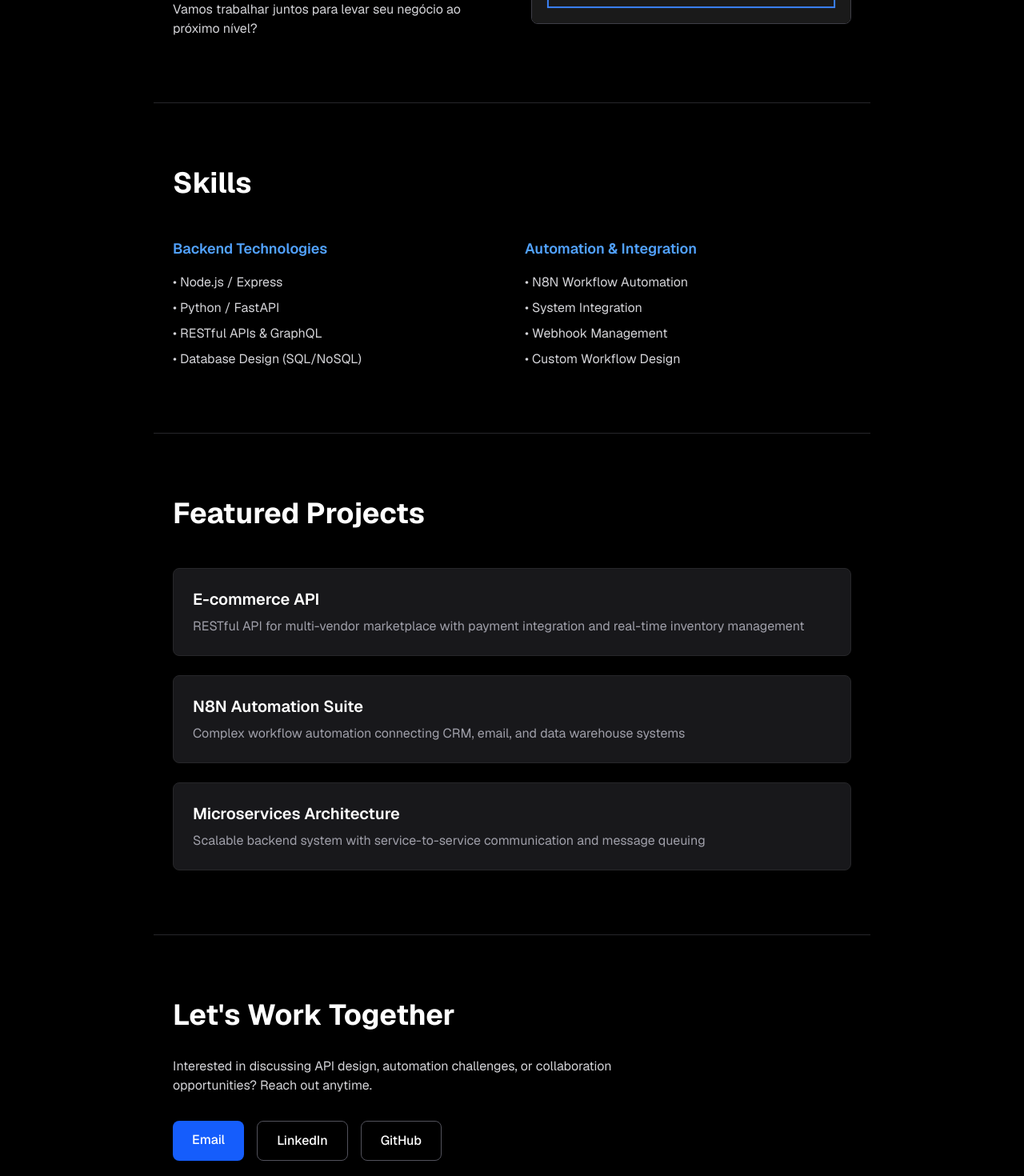
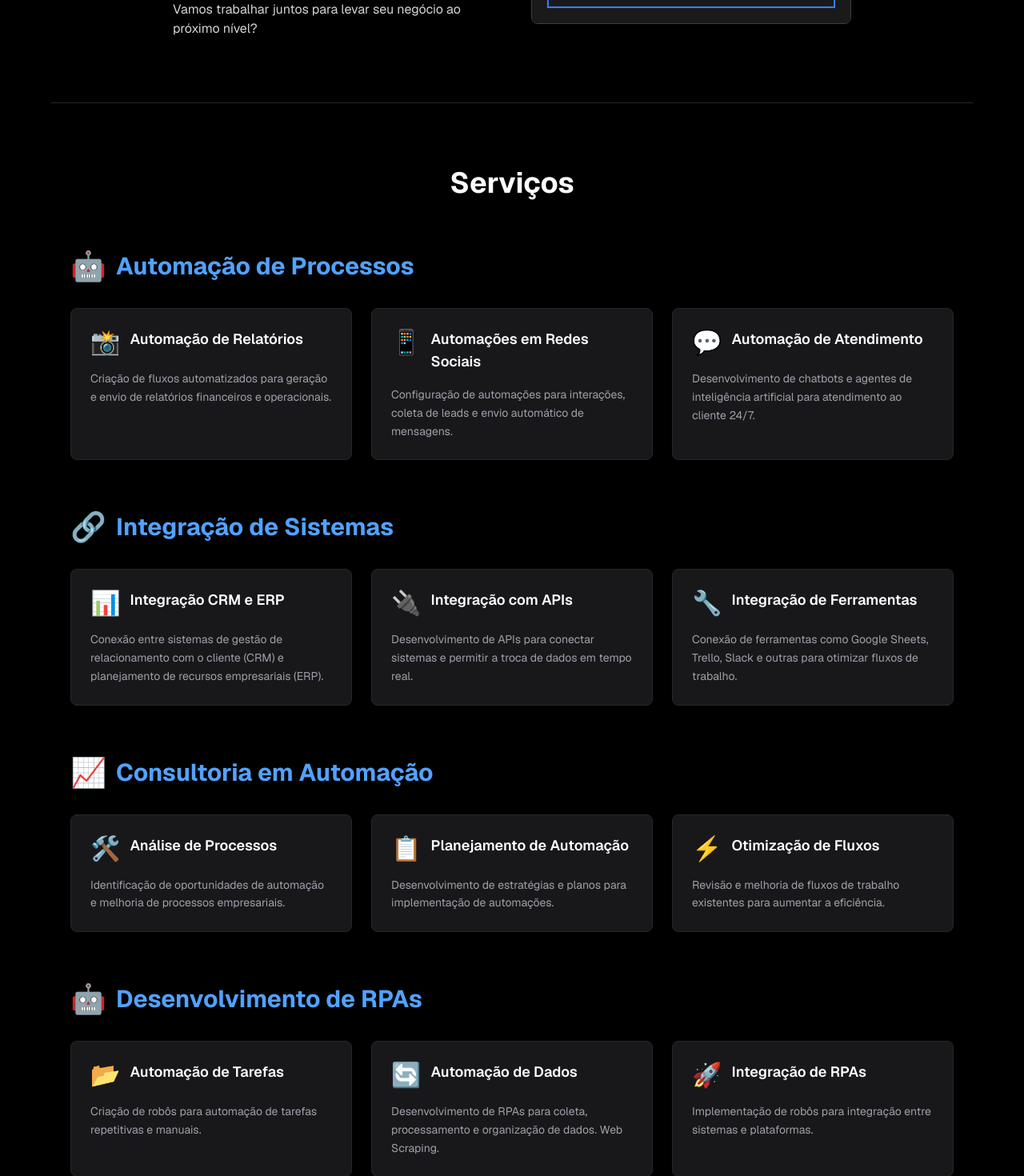
Before and after one commit to abispo/bispo.eti.br, a Next.js app: page / in a window 1280 px wide. Shown: the part 1260-2730 px from the top of the page at 80% size. Built offline with nearby package versions, Linux system fonts and the light colour scheme.

Commit message:
Finalização dos layouts e criação do deploy

```diff
--- a/src/app/layout.tsx
+++ b/src/app/layout.tsx
@@ -13,9 +13,9 @@
 });
 
 export const metadata: Metadata = {
-  title: "Backend Engineer | APIs & Automation",
+  title: "Alessandro Bispo • Gestor de Automação",
   description:
-    "Backend engineer specializing in RESTful APIs, microservices, and N8N workflow automation",
+    "Especialista em automação de processos, integração de sistemas, desenvolvimento de APIs e N8N. Transforme seu negócio com soluções inteligentes.",
 };
 
 export default function RootLayout({
--- a/src/app/page.tsx
+++ b/src/app/page.tsx
@@ -2,6 +2,7 @@
 import Hero from "@/components/Hero";
 import About from "@/components/About";
 import Skills from "@/components/Skills";
+import Services from "@/components/Services";
 import Projects from "@/components/Projects";
 import Contact from "@/components/Contact";
 import Footer from "@/components/Footer";
@@ -12,8 +13,9 @@
       <Navigation />
       <Hero />
       <About />
-      <Skills />
-      <Projects />
+      {/* <Skills /> */}
+      <Services />
+      {/* <Projects /> */}
       <Contact />
       <Footer />
     </div>
--- a/src/components/About.tsx
+++ b/src/components/About.tsx
@@ -6,7 +6,9 @@
       id="about"
       className="py-20 px-4 sm:px-6 max-w-4xl mx-auto border-t border-zinc-800"
     >
-      <h2 className="text-3xl sm:text-4xl font-bold mb-12">Sobre mim</h2>
+      <h2 className="text-3xl sm:text-4xl font-bold mb-12 text-center">
+        Sobre mim
+      </h2>
       <div className="grid grid-cols-1 md:grid-cols-2 gap-8 items-center">
         {/* Image - Shows first on mobile, second on desktop */}
         <div className="flex justify-center md:justify-end order-first md:order-last">
--- a/src/components/Contact.tsx
+++ b/src/components/Contact.tsx
@@ -4,31 +4,44 @@
       id="contact"
       className="py-20 px-4 sm:px-6 max-w-4xl mx-auto border-t border-zinc-800"
     >
-      <h2 className="text-3xl sm:text-4xl font-bold mb-8">
-        Let's Work Together
+      <h2 className="text-3xl sm:text-4xl font-bold mb-8 text-center">
+        Vamos Trabalhar Juntos
       </h2>
-      <p className="text-zinc-300 mb-8 max-w-xl">
-        Interested in discussing API design, automation challenges, or
-        collaboration opportunities? Reach out anytime.
+      <p className="text-zinc-300 mb-12 max-w-2xl mx-auto text-center">
+        Interessado em discutir automação, integração de sistemas ou
+        oportunidades de colaboração? Entre em contato comigo. Estou pronto para
+        transformar seus desafios em resultados.
       </p>
-      <div className="flex flex-col sm:flex-row gap-4">
+      <div className="flex flex-col sm:flex-row gap-4 justify-center">
         <a
-          href="mailto:hello@example.com"
+          href="mailto:alessandro@bispo.eti.br"
           className="bg-blue-600 hover:bg-blue-700 px-6 py-3 rounded-lg font-medium transition"
         >
-          Email
+          📧 Email
         </a>
         <a
-          href="#"
-          className="border border-zinc-600 hover:border-white px-6 py-3 rounded-lg font-medium transition"
+          href="https://br.linkedin.com/in/alessandrobispo"
+          target="_blank"
+          rel="noopener noreferrer"
+          className="border border-zinc-600 hover:border-blue-400 px-6 py-3 rounded-lg font-medium transition"
         >
-          LinkedIn
+          💼 LinkedIn
         </a>
         <a
-          href="#"
-          className="border border-zinc-600 hover:border-white px-6 py-3 rounded-lg font-medium transition"
+          href="https://github.com/abispo"
+          target="_blank"
+          rel="noopener noreferrer"
+          className="border border-zinc-600 hover:border-blue-400 px-6 py-3 rounded-lg font-medium transition"
         >
-          GitHub
+          🐙 GitHub
+        </a>
+        <a
+          href="https://wa.me/+5511946099765?text=Olá,%20gostaria%20de%20saber%20mais%20sobre%20seus%20serviços%20de%20automação."
+          target="_blank"
+          rel="noopener noreferrer"
+          className="border border-zinc-600 hover:border-green-400 px-6 py-3 rounded-lg font-medium transition"
+        >
+          💬 WhatsApp
         </a>
       </div>
     </section>
--- a/src/components/Footer.tsx
+++ b/src/components/Footer.tsx
@@ -1,7 +1,8 @@
 export default function Footer() {
   return (
-    <footer className="border-t border-zinc-800 py-12 px-4 sm:px-6 text-center text-zinc-500">
-      <p>© 2026 Backend Engineer. Built with Next.js & Tailwind.</p>
+    <footer className="border-t border-zinc-800 py-12 px-4 sm:px-6 text-center text-zinc-500 space-y-2">
+      <p>© 2026 Alessandro Bispo • Gestor de Automação</p>
+      <p>❤️ Built with Next.js & Tailwind</p>
     </footer>
   );
 }
--- a/src/components/Navigation.tsx
+++ b/src/components/Navigation.tsx
@@ -6,16 +6,16 @@
   const [isOpen, setIsOpen] = useState(false);
 
   const links = [
-    { href: "#about", label: "About" },
-    { href: "#skills", label: "Skills" },
-    { href: "#projects", label: "Projects" },
-    { href: "#contact", label: "Contact" },
+    { href: "#about", label: "Sobre" },
+    { href: "#services", label: "Serviços" },
+    { href: "#projects", label: "Projetos" },
+    { href: "#contact", label: "Contato" },
   ];
 
   return (
     <nav className="fixed top-0 w-full bg-black/80 backdrop-blur-md border-b border-zinc-800 z-50">
       <div className="max-w-4xl mx-auto px-4 sm:px-6 py-4 flex justify-between items-center">
-        <h2 className="text-xl font-bold text-blue-400">Backend Engineer</h2>
+        <h2 className="text-xl font-bold text-blue-400">Alessandro Bispo</h2>
 
         {/* Desktop Menu */}
         <div className="hidden sm:flex gap-8">
--- a/src/components/Projects.tsx
+++ b/src/components/Projects.tsx
@@ -24,7 +24,7 @@
       id="projects"
       className="py-20 px-4 sm:px-6 max-w-4xl mx-auto border-t border-zinc-800"
     >
-      <h2 className="text-3xl sm:text-4xl font-bold mb-12">
+      <h2 className="text-3xl sm:text-4xl font-bold mb-12 text-center">
         Featured Projects
       </h2>
       <div className="space-y-6">
--- /dev/null
+++ b/src/components/Services.tsx
@@ -0,0 +1,157 @@
+interface ServiceItem {
+  title: string;
+  description: string;
+  icon: string;
+}
+
+interface ServiceCategory {
+  title: string;
+  icon: string;
+  items: ServiceItem[];
+}
+
+const SERVICES: ServiceCategory[] = [
+  {
+    title: "Automação de Processos",
+    icon: "🤖",
+    items: [
+      {
+        title: "Automação de Relatórios",
+        description:
+          "Criação de fluxos automatizados para geração e envio de relatórios financeiros e operacionais.",
+        icon: "📸",
+      },
+      {
+        title: "Automações em Redes Sociais",
+        description:
+          "Configuração de automações para interações, coleta de leads e envio automático de mensagens.",
+        icon: "📱",
+      },
+      {
+        title: "Automação de Atendimento",
+        description:
+          "Desenvolvimento de chatbots e agentes de inteligência artificial para atendimento ao cliente 24/7.",
+        icon: "💬",
+      },
+    ],
+  },
+  {
+    title: "Integração de Sistemas",
+    icon: "🔗",
+    items: [
+      {
+        title: "Integração CRM e ERP",
+        description:
+          "Conexão entre sistemas de gestão de relacionamento com o cliente (CRM) e planejamento de recursos empresariais (ERP).",
+        icon: "📊",
+      },
+      {
+        title: "Integração com APIs",
+        description:
+          "Desenvolvimento de APIs para conectar sistemas e permitir a troca de dados em tempo real.",
+        icon: "🔌",
+      },
+      {
+        title: "Integração de Ferramentas",
+        description:
+          "Conexão de ferramentas como Google Sheets, Trello, Slack e outras para otimizar fluxos de trabalho.",
+        icon: "🔧",
+      },
+    ],
+  },
+  {
+    title: "Consultoria em Automação",
+    icon: "📈",
+    items: [
+      {
+        title: "Análise de Processos",
+        description:
+          "Identificação de oportunidades de automação e melhoria de processos empresariais.",
+        icon: "🛠️",
+      },
+      {
+        title: "Planejamento de Automação",
+        description:
+          "Desenvolvimento de estratégias e planos para implementação de automações.",
+        icon: "📋",
+      },
+      {
+        title: "Otimização de Fluxos",
+        description:
+          "Revisão e melhoria de fluxos de trabalho existentes para aumentar a eficiência.",
+        icon: "⚡",
+      },
+    ],
+  },
+  {
+    title: "Desenvolvimento de RPAs",
+    icon: "🤖",
+    items: [
+      {
+        title: "Automação de Tarefas",
+        description:
+          "Criação de robôs para automação de tarefas repetitivas e manuais.",
+        icon: "📂",
+      },
+      {
+        title: "Automação de Dados",
+        description:
+          "Desenvolvimento de RPAs para coleta, processamento e organização de dados. Web Scraping.",
+        icon: "🔄",
+      },
+      {
+        title: "Integração de RPAs",
+        description:
+          "Implementação de robôs para integração entre sistemas e plataformas.",
+        icon: "🚀",
+      },
+    ],
+  },
+];
+
+export default function Services() {
+  return (
+    <section
+      id="services"
+      className="py-20 px-4 sm:px-6 max-w-6xl mx-auto border-t border-zinc-800"
+    >
+      <h2 className="text-3xl sm:text-4xl font-bold mb-16 text-center">
+        Serviços
+      </h2>
+
+      <div className="space-y-16">
+        {SERVICES.map((category) => (
+          <div key={category.title}>
+            {/* Category Header */}
+            <div className="flex items-center gap-3 mb-8">
+              <span className="text-4xl">{category.icon}</span>
+              <h3 className="text-2xl sm:text-3xl font-bold text-blue-400">
+                {category.title}
+              </h3>
+            </div>
+
+            {/* Service Cards Grid */}
+            <div className="grid grid-cols-1 md:grid-cols-2 lg:grid-cols-3 gap-6">
+              {category.items.map((item) => (
+                <div
+                  key={item.title}
+                  className="bg-zinc-900 border border-zinc-800 rounded-lg p-6 hover:border-blue-600 transition duration-300 hover:shadow-lg hover:shadow-blue-500/20"
+                >
+                  <div className="flex items-start gap-3 mb-4">
+                    <span className="text-3xl">{item.icon}</span>
+                    <h4 className="text-lg font-semibold text-white">
+                      {item.title}
+                    </h4>
+                  </div>
+                  <p className="text-zinc-400 text-sm leading-relaxed">
+                    {item.description}
+                  </p>
+                </div>
+              ))}
+            </div>
+          </div>
+        ))}
+      </div>
+    </section>
+  );
+}
--- a/src/components/Skills.tsx
+++ b/src/components/Skills.tsx
@@ -4,7 +4,9 @@
       id="skills"
       className="py-20 px-4 sm:px-6 max-w-4xl mx-auto border-t border-zinc-800"
     >
-      <h2 className="text-3xl sm:text-4xl font-bold mb-12">Skills</h2>
+      <h2 className="text-3xl sm:text-4xl font-bold mb-12 text-center">
+        Skills
+      </h2>
       <div className="grid grid-cols-1 sm:grid-cols-2 gap-8">
         <div>
           <h3 className="text-lg font-semibold text-blue-400 mb-4">
```
